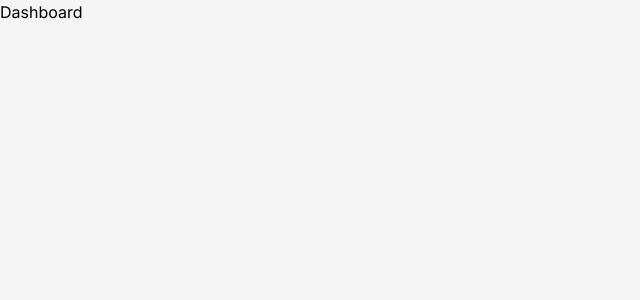
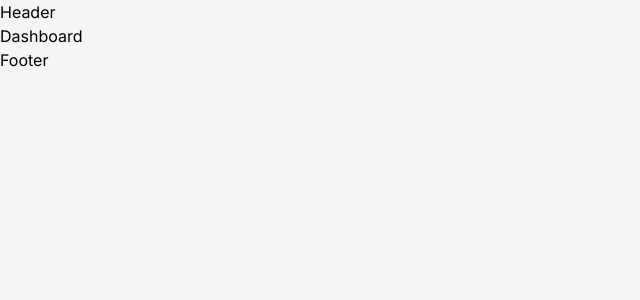
Before and after one commit to sagarsurendhrababu/Architecture001, a React (Vite) app in the folder frontend/: page / in a window 1280 px wide. Shown: the top 300 px of the page, without its empty margins (0-640 px from the left). Built offline with nearby package versions, Linux system fonts and the light colour scheme.

Commit message:
layout done

```diff
--- a/frontend/src/App.jsx
+++ b/frontend/src/App.jsx
@@ -6,6 +6,9 @@ import Login from './pages/Login';
 //import Routes from react-router-dom
 import { Route, Routes } from 'react-router-dom';
 
+//import Component and pages
+import Layout from './layout/Layout';
+
 import './App.css'
 
 function App() {
@@ -13,10 +16,12 @@ function App() {
 
   return (
     <>
-      <Routes>
-        <Route path="/" element={<Dashboard/>} />
-        <Route path="/login" element={<Login/>} />
-      </Routes>
+      <Layout>
+        <Routes>
+          <Route path="/" element={<Dashboard/>} />
+          <Route path="/login" element={<Login/>} />
+        </Routes>
+      </Layout>
     </>
   )
 }
--- /dev/null
+++ b/frontend/src/components/Footer.jsx
@@ -0,0 +1,9 @@
+import React from 'react'
+
+function Footer() {
+  return (
+    <div>Footer</div>
+  )
+}
+
+export default Footer
--- /dev/null
+++ b/frontend/src/components/Header.jsx
@@ -0,0 +1,9 @@
+import React from 'react'
+
+function Header() {
+  return (
+    <div>Header</div>
+  )
+}
+
+export default Header
--- /dev/null
+++ b/frontend/src/layout/Layout.jsx
@@ -0,0 +1,17 @@
+import React from 'react'
+
+//importing Header and Footer
+import Header from '../components/Header.jsx';
+import Footer from '../components/Footer.jsx';
+
+function Layout({children}) {
+  return (
+    <div>
+        <Header/>
+        {children}
+        <Footer/>
+    </div>
+  )
+}
+
+export default Layout
```
